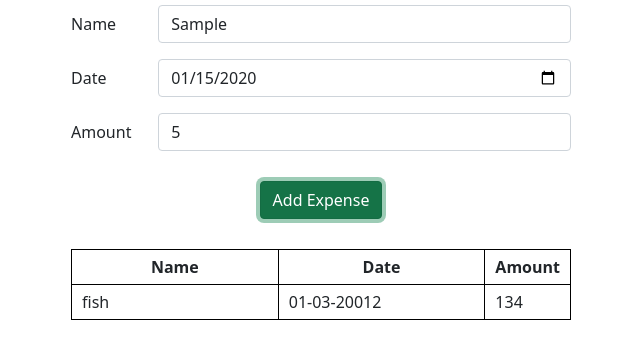
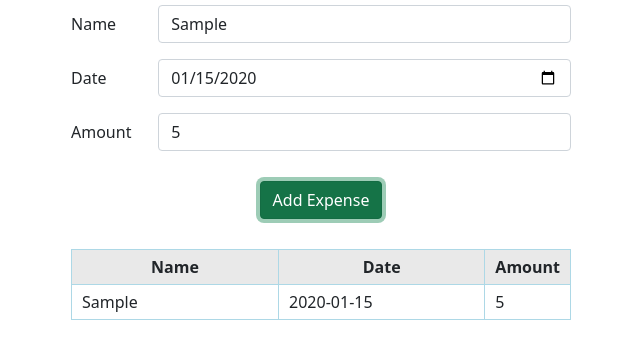
Before and after one commit to rssabbir-dev/expense-tracker, a plain HTML site: page index.html in a window 1280 px wide. Both pictures are taken after typing "Sample", "2020-01-15", "5" into the empty fields and a click on the button "Add Expense". Shown: the part 83-442 px from the top of the page, without its empty margins (319-959 px from the left). Drawn offline with nearby package versions, Linux system fonts and the light colour scheme.

Commit message:
almost done nedd few more work with DOM

```diff
--- a/index.html
+++ b/index.html
@@ -46,11 +46,7 @@
           </tr>
         </thead>
         <tbody id="table-body">
-          <tr>
-            <td>fish</td>
-            <td>01-03-20012</td>
-            <td>134</td>
-          </tr>
+          <caption id="table-caption">You not yet spend your money</caption>
         </tbody>
       </table>
     </div>
--- a/main.js
+++ b/main.js
@@ -0,0 +1,25 @@
+const itemName = document.getElementById("item-name");
+const itemDate = document.getElementById("item-date");
+const itemAmount = document.getElementById("item-amount");
+const addItemBtn = document.getElementById("add-item-btn");
+
+const tableBody = document.getElementById("table-body");
+
+addItemBtn.addEventListener("click", () => {
+  const tableData = [itemName.value, itemDate.value, itemAmount.value];
+  const tr = document.createElement("tr");
+  if (tableData[0].length < 1 || tableData[1].length < 1 || tableData[1].length < 1) {
+    console.log("object");
+  } else {
+    for (let i = 0; i < tableData.length; i++) {
+      const element = tableData[i];
+      const td = document.createElement("td");
+      td.innerText = element;
+      tr.appendChild(td);
+      tableBody.appendChild(tr);
+      document.getElementById("table-caption").style.display = "none";
+    }
+  }
+
+
+});
--- a/style.css
+++ b/style.css
@@ -1,9 +1,14 @@
 tr,td,th{
-  border: 1px solid black;
+  border: 1px solid lightblue;
   padding:5px 10px;
 }
-td{
+th{
+  background: rgb(233, 233, 233);
   width: 43%;
+}
+#table-caption{
+  background: rgb(255, 229, 229);
+  padding: 5px;
 }
 .expense-header, .expense-footer{
   width: 500px;
```
